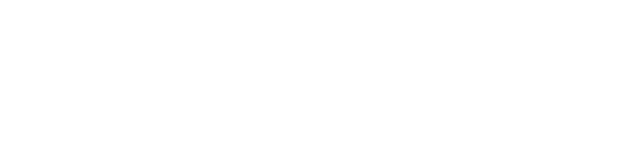
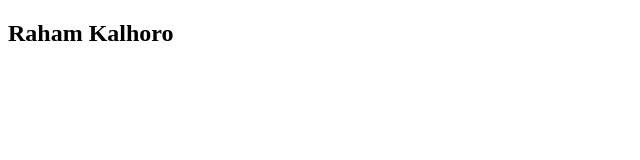
Before and after one commit to rahamka/To-Do-List-Web-App, a plain HTML site: page index.html in a window 1280 px wide. Shown: the whole page, without its empty margins (0-640 px from the left). Drawn offline with Linux system fonts and the light colour scheme.

Commit message:
added heading

```diff
--- a/index.html
+++ b/index.html
@@ -6,6 +6,7 @@
     <title>Document</title>
 </head>
 <body>
+    <h2>Raham Kalhoro</h2>
     <script src="script.js"></script>
 </body>
 </html>
```
